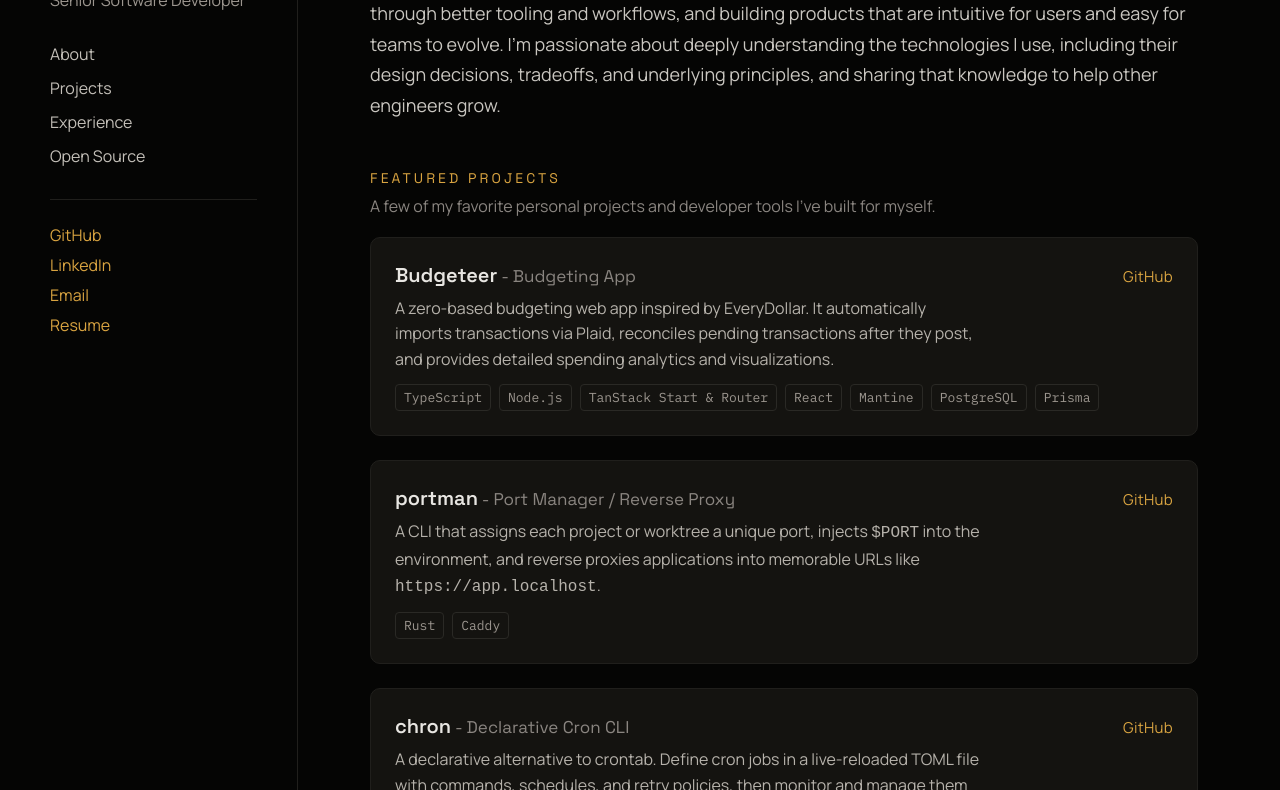
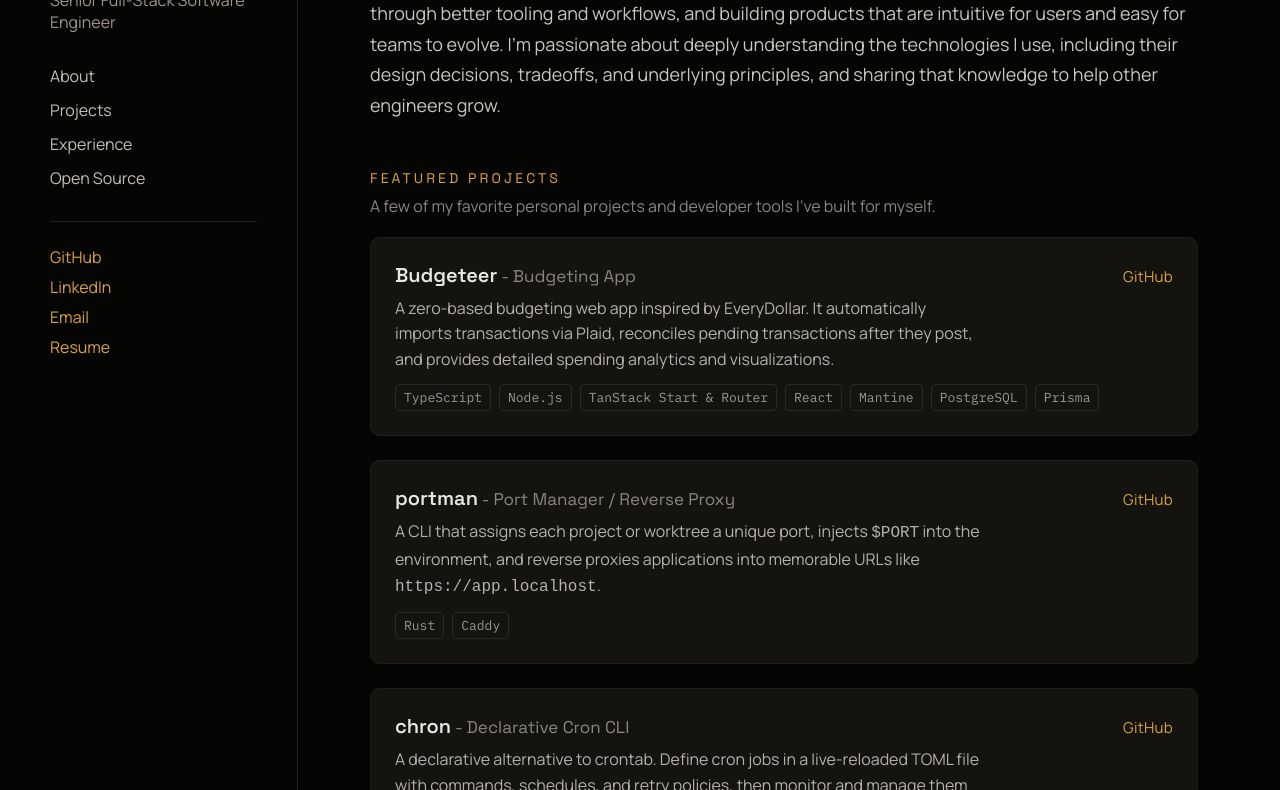
Before and after one commit to canac/portfolio, an Astro site: page / in a window 1280 px wide. Shown: the part 169-959 px from the top of the page. Built offline with nearby package versions, Linux system fonts and the light colour scheme; Astro itself is replaced by a stand-in of ours.

Commit message:
Use headline in sidebar

```diff
--- a/src/components/NameHeading.astro
+++ b/src/components/NameHeading.astro
@@ -1,11 +1,11 @@
 ---
 import { profile } from "../data/profile";
 
-const { firstName, lastName, title } = profile;
+const { firstName, lastName, headline } = profile;
 ---
 
 <h1 class="name">{firstName} <br class="name-break" />{lastName}</h1>
-<div class="name-role">{title}</div>
+<div class="name-role">{headline}</div>
 
 <style>
   .name {
```
